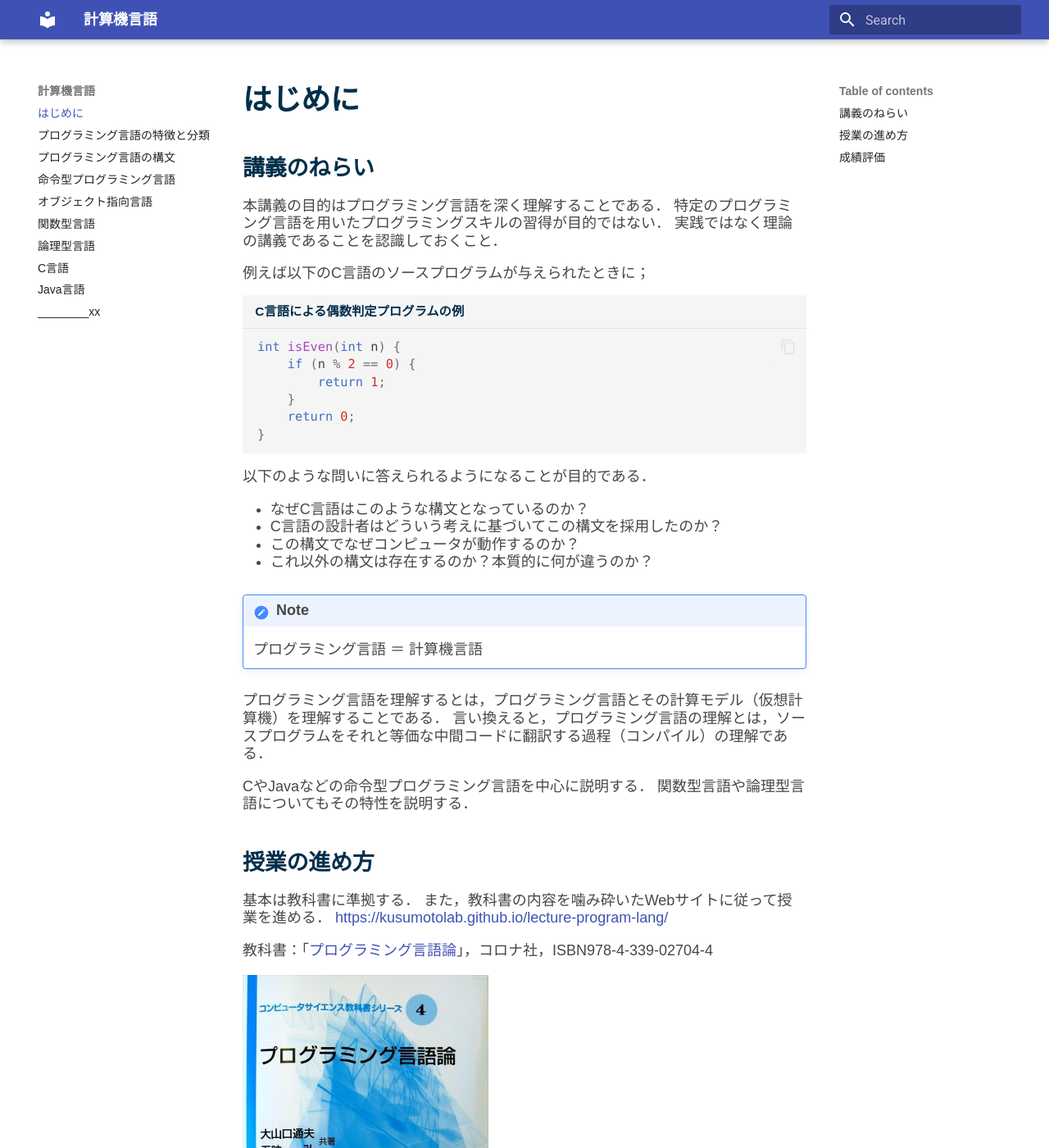
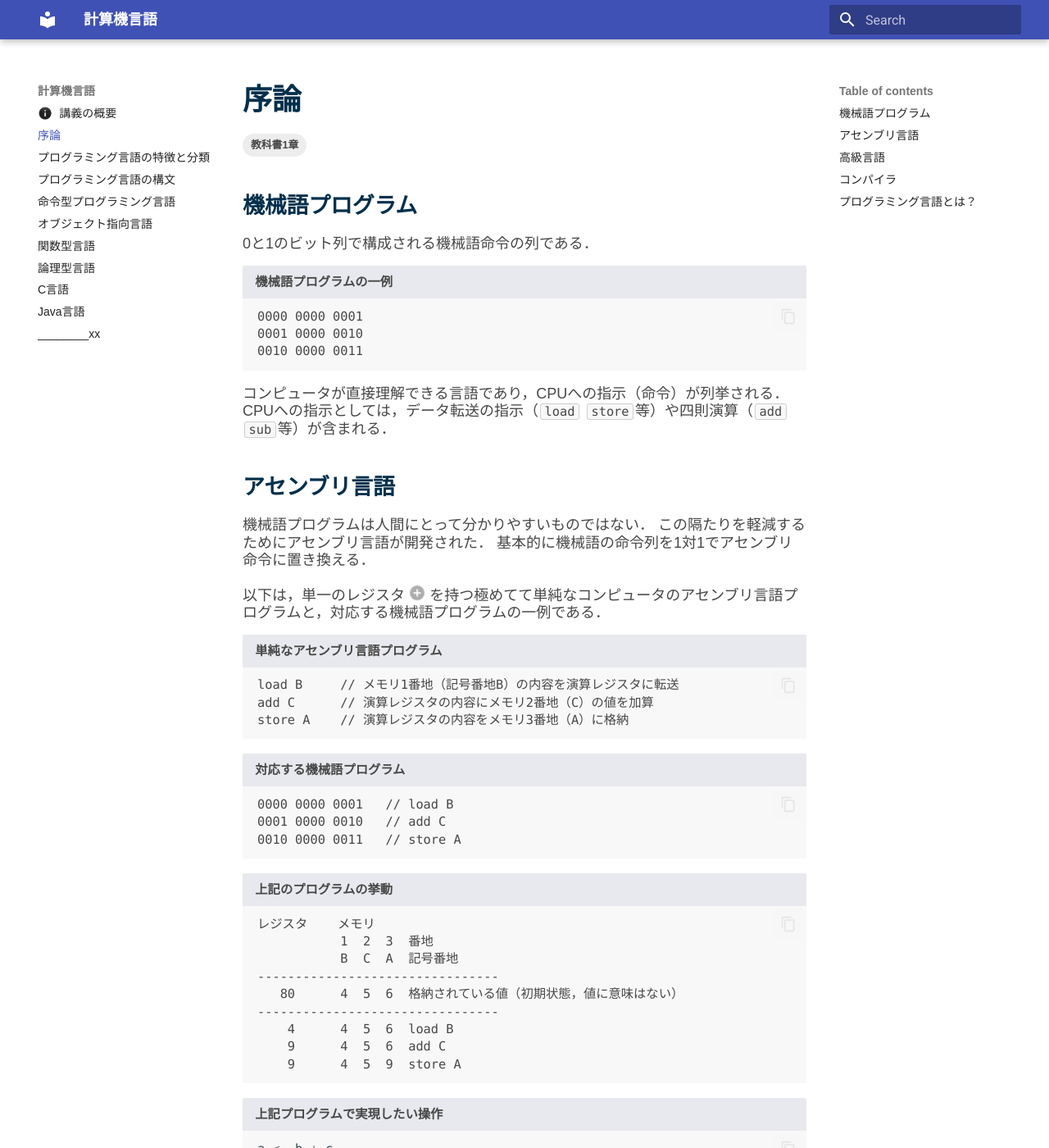
Before and after one commit to kusumotolab/lecture-program-lang, an MkDocs documentation site: the page built from docs/intro.md, in a window 1280 px wide and 1400 px high. Shown: the whole window at 82% size. Built offline with MkDocs 1.6.1 and Material for MkDocs 9.7.7, drawn with Linux system fonts in a browser that asks for light colours; some of the changed text lies outside the part shown.

Commit message:
intro.md

````diff
--- /dev/null
+++ b/docs/about.md
@@ -0,0 +1,51 @@
+---
+icon: material/information
+---
+
+# 講義の概要
+
+## 講義のねらい
+本講義の目的はプログラミング言語を深く理解することである．
+特定のプログラミング言語を用いたプログラミングスキルの習得が目的ではない．
+実践ではなく理論の講義であることを認識しておくこと．
+
+例えば以下のC言語のソースプログラムが与えられたときに；
+```java title="C言語による偶数判定プログラムの例"
+int isEven(int n) {
+    if (n % 2 == 0) {
+        return 1;
+    }
+    return 0;
+}
+```
+
+以下のような問いに答えられるようになることが目的である．
+
+- なぜC言語はこのような構文となっているのか？
+- C言語の設計者はどういう考えに基づいてこの構文を採用したのか？
+- この構文でなぜコンピュータが動作するのか？
+- これ以外の構文は存在するのか？本質的に何が違うのか？
+
+
+!!! note
+    プログラミング言語 ＝ 計算機言語
+
+プログラミング言語を理解するとは，プログラミング言語とその計算モデル（仮想計算機）を理解することである．
+言い換えると，プログラミング言語の理解とは，ソースプログラムをそれと等価な中間コードに翻訳する過程（コンパイル）の理解である．
+
+CやJavaなどの命令型プログラミング言語を中心に説明する．
+関数型言語や論理型言語についてもその特性を説明する．
+
+## 授業の進め方
+
+基本は教科書に準拠する．
+また，教科書の内容を噛み砕いたWebサイトに従って授業を進める．
+[https://kusumotolab.github.io/lecture-program-lang/](https://kusumotolab.github.io/lecture-program-lang/)
+
+教科書：「[プログラミング言語論](https://www.coronasha.co.jp/np/isbn/9784339027044/)」，コロナ社，ISBN978-4-339-02704-4
+
+![](assets/book.jpg){width="300"}
+
+
+## 成績評価
+講義への参加姿勢，および中間試験と期末試験の合計点により成績を決める．
--- a/docs/extra.css
+++ b/docs/extra.css
@@ -36,22 +36,19 @@ body {
     font-size: .9rem;
 }
 
-blockquote,
-code {
+.md-typeset blockquote,
+.md-typeset code {
     font-family: consolas, "Noto Sans JP";
     color: var(--color-font-sub);
     background: #f8f8f8;
     border-radius: 3px;
+    border: 1px solid #ceced5;
+    margin: 0 2px;
 }
 
-code {
-    padding: 1px 6px;
+.md-typeset pre>code {
+    border: unset;
 }
-
-pre {
-    font-size: inherit;
-}
-
 
 .md-typeset h1:nth-child(1) {
     margin-top: 0;
@@ -115,7 +112,7 @@ p {
 }
 
 .highlight span.filename {
-    color: var(--color-font-main);
+    color: var(--color-font-sub);
     padding: .5em 1em;
 }
 
@@ -123,3 +120,12 @@ mjx-container,
 mjx-mtd {
     text-align: unset !important;
 }
+
+.highlight span.filename {
+    background-color: #e8e9ee;
+    border-bottom: unset;
+}
+
+p.r {
+    text-align: right;
+}
--- a/docs/features.md
+++ b/docs/features.md
@@ -1,9 +1,23 @@
+
 # プログラミング言語の特徴と分類
+<span class="md-tag">教科書2章</span>
 
 ## フォンノイマン型コンピュータ
+
+プログラムとデータの両方を記憶装置に格納し，順番に読み込んで実行するコンピュータである．
+現在のほとんど全てのコンピュータがノイマン型に相当する．
+以降ではノイマン型コンピュータを単にコンピュータと呼ぶ．
+
+コンピュータは中央処理装置，記憶装置，入出力装置の3つから構成される．
+
+
+```java
+load 3  // 3番地のデータを読み込む
+```
 
 ## 論理モデルRAM
 random-access machine
 
 !!! note
-    ランダムは「任意の」という意味であり「無作為」の意味ではない．順序に従ってのみアクセスできるというテープの性質と対比するための用語．
+    ランダムは「任意の」という意味であり「無作為」の意味ではない．
+    順序に従ってのみアクセスできるというテープの性質と対比するための用語．
--- a/docs/intro.md
+++ b/docs/intro.md
@@ -1,47 +1,98 @@
-# はじめに
+# 序論
+<span class="md-tag">教科書1章</span>
 
-## 講義のねらい
-本講義の目的はプログラミング言語を深く理解することである．
-特定のプログラミング言語を用いたプログラミングスキルの習得が目的ではない．
-実践ではなく理論の講義であることを認識しておくこと．
 
-例えば以下のC言語のソースプログラムが与えられたときに；
-```java title="C言語による偶数判定プログラムの例"
-int isEven(int n) {
-    if (n % 2 == 0) {
-        return 1;
-    }
-    return 0;
-}
+## 機械語プログラム
+0と1のビット列で構成される機械語命令の列である．
+
+```title="機械語プログラムの一例"
+0000 0000 0001
+0001 0000 0010
+0010 0000 0011
 ```
 
-以下のような問いに答えられるようになることが目的である．
-
-- なぜC言語はこのような構文となっているのか？
-- C言語の設計者はどういう考えに基づいてこの構文を採用したのか？
-- この構文でなぜコンピュータが動作するのか？
-- これ以外の構文は存在するのか？本質的に何が違うのか？
+コンピュータが直接理解できる言語であり，CPUへの指示（命令）が列挙される．
+CPUへの指示としては，データ転送の指示（`load` `store`等）や四則演算（`add` `sub`等）が含まれる．
 
 
-!!! note
-    プログラミング言語 ＝ 計算機言語
+## アセンブリ言語
+機械語プログラムは人間にとって分かりやすいものではない．
+この隔たりを軽減するためにアセンブリ言語が開発された．
+基本的に機械語の命令列を1対1でアセンブリ命令に置き換える．
 
-プログラミング言語を理解するとは，プログラミング言語とその計算モデル（仮想計算機）を理解することである．
-言い換えると，プログラミング言語の理解とは，ソースプログラムをそれと等価な中間コードに翻訳する過程（コンパイル）の理解である．
+以下は，単一のレジスタ(1)を持つ極めてて単純なコンピュータのアセンブリ言語プログラムと，対応する機械語プログラムの一例である．
+{ .annotate }
 
-CやJavaなどの命令型プログラミング言語を中心に説明する．
-関数型言語や論理型言語についてもその特性を説明する．
+1. レジスタとはCPUに内蔵された記憶装置のこと．主記憶装置（メモリ）とは別物である点に注意．
 
-## 授業の進め方
+```title="単純なアセンブリ言語プログラム"
+load B     // メモリ1番地（記号番地B）の内容を演算レジスタに転送
+add C      // 演算レジスタの内容にメモリ2番地（C）の値を加算
+store A    // 演算レジスタの内容をメモリ3番地（A）に格納
+```
 
-基本は教科書に準拠する．
-また，教科書の内容を噛み砕いたWebサイトに従って授業を進める．
-[https://kusumotolab.github.io/lecture-program-lang/](https://kusumotolab.github.io/lecture-program-lang/)
+```bin title="対応する機械語プログラム"
+0000 0000 0001   // load B
+0001 0000 0010   // add C
+0010 0000 0011   // store A
+```
 
-教科書：「[プログラミング言語論](https://www.coronasha.co.jp/np/isbn/9784339027044/)」，コロナ社，ISBN978-4-339-02704-4
+```title="上記のプログラムの挙動"
+レジスタ    メモリ
+           1  2  3  番地
+           B  C  A  記号番地
+--------------------------------
+   80      4  5  6  格納されている値（初期状態，値に意味はない）
+--------------------------------
+    4      4  5  6  load B
+    9      4  5  6  add C
+    9      4  5  9  store A
+```
 
-![](assets/book.jpg){width="300"}
+```c title="上記プログラムで実現したい操作"
+a <- b + c
+```
 
 
-## 成績評価
-講義への参加姿勢，および中間試験と期末試験の合計点により成績を決める．
+
+## 高級言語
+アセンブリ言語によって，01の列挙ではなく意味のある操作（`load` `store`等）の記述が可能になった．
+また記号番地（`A` `B`等）も利用できる．
+しかし，機械語命令とアセンブリ命令は相変わらず1対1の関係にあり，人間の思考レベルで考えると低水準である．
+
+この人間の思考レベルとアセンブリ言語の隔たりを埋める方法として高級言語が開発された．
+最初の高級言語はFortranである．
+
+```fortran title="Fortranによる加算プログラム"
+a = b + c
+```
+
+C言語やJava，Python，Rustなどは高級言語である．
+昨今のソフトウェア開発のほとんどは高級言語が利用される．
+また，現在でも新たなプログラミング言語が提案され続けている．
+
+??? info "プログラミング言語の歴史"
+    ![](https://asset-cdn.tecky.io/2021/10/20/programming_languages_family_trees_uid_616fd206b9de0.png)
+    copyright by [^1]
+
+[^1]: Gordon Lau, https://tecky.io/en/blog/evolution-of-programming-languages/
+
+## コンパイラ
+
+高級言語で記述されたプログラムは，コンピュータが直接理解し実行できる機械語へ翻訳される必要がある．
+この翻訳作業をコンパイル，翻訳システムをコンパイラと呼ぶ．
+```title="コンパイルの流れ"
+高級言語のプログラム (a = b + c)
+      ↓ 入力
+  [コンパイラ]
+      ↓ 出力
+機械語のプログラム   (0000 0000 0001 ..)
+
+```
+
+```sh title="Cプログラムのコンパイル"
+$ gcc sample.c
+```
+
+
+## プログラミング言語とは？
--- a/mkdocs.yml
+++ b/mkdocs.yml
@@ -1,7 +1,8 @@
 site_name: 計算機言語
 
 nav:
-  - "はじめに": intro.md
+  - "講義の概要": about.md
+  - "序論": intro.md
   - "プログラミング言語の特徴と分類": features.md
   - "プログラミング言語の構文": syntax.md
   - "命令型プログラミング言語": imperative.md
````
Also changed, not shown: docs/index.md (+19 -19 lines), docs/syntax.md (+1 -1 lines).
